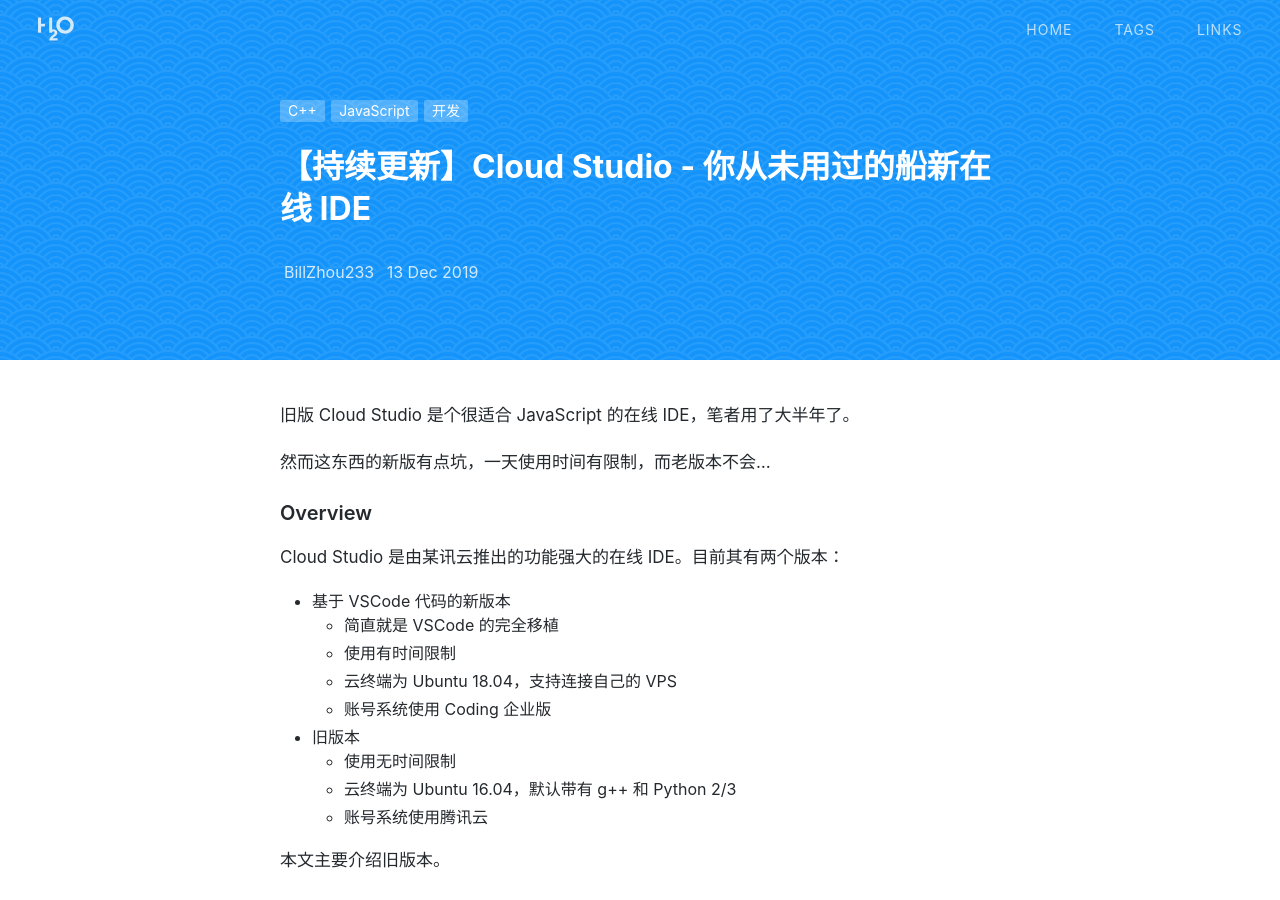
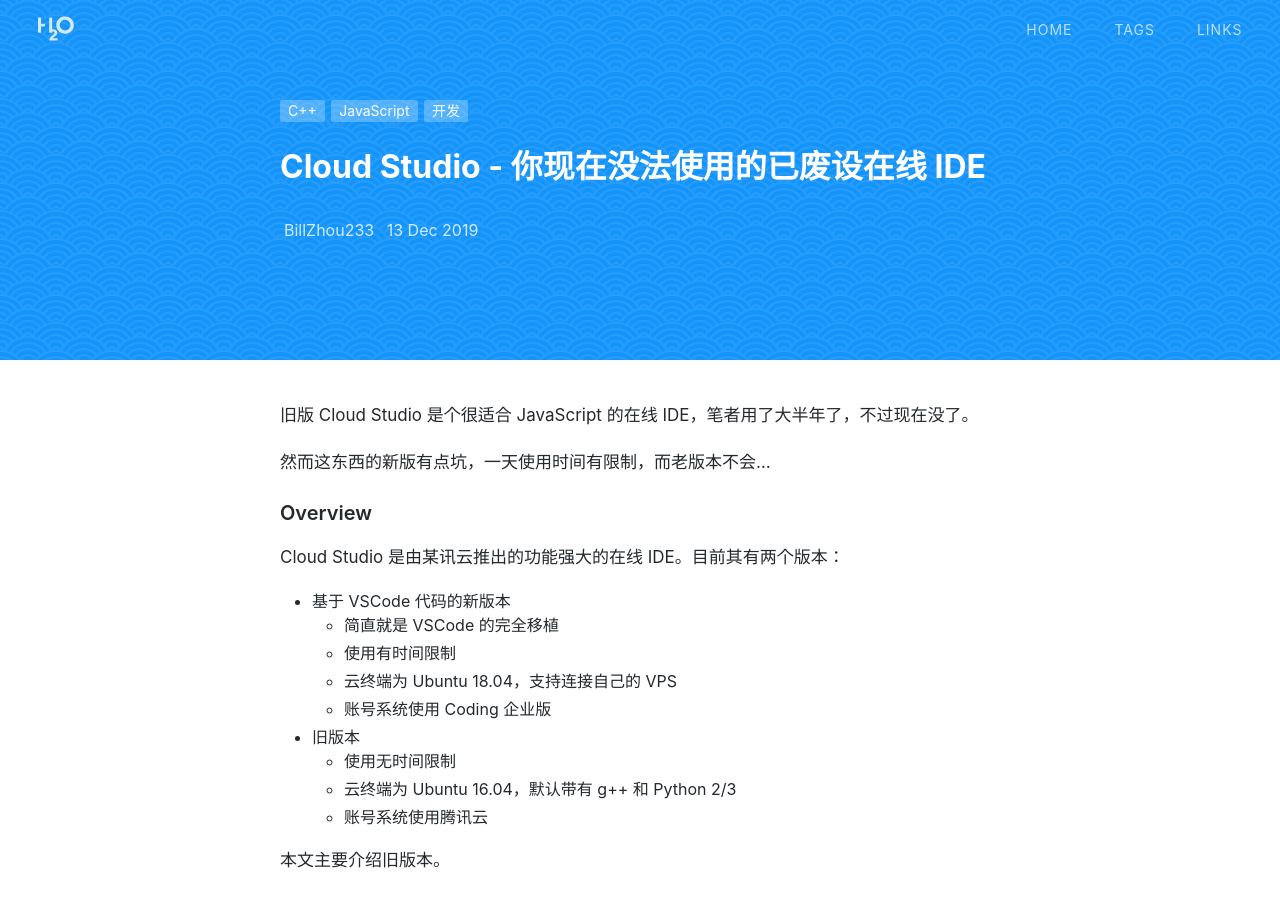
Before and after one commit to BillZhou233/WebpageTest, a Jekyll site: the page built from _posts/2019-12-13-cloudstudio-intro.md, in a window 1280 px wide and 900 px high. Built offline with Jekyll 4.4.1, drawn with Linux system fonts in a browser that asks for light colours; nearby versions of some CDN libraries; comment, search, counter and statistics services are not loaded; a style sheet for code colours, icons or effects is not loaded.

Commit message:
Update 2019-12-13-cloudstudio-intro.md

```diff
--- a/_posts/2019-12-13-cloudstudio-intro.md
+++ b/_posts/2019-12-13-cloudstudio-intro.md
@@ -1,12 +1,12 @@
 ---
 layout: post
-title: 【持续更新】Cloud Studio - 你从未用过的船新在线 IDE
+title: Cloud Studio - 你现在没法使用的已废设在线 IDE
 date: 2019-12-13
 tags: ['C++', 'JavaScript', '开发']
 categories: main
 ---
 
-旧版 Cloud Studio 是个很适合 JavaScript 的在线 IDE，笔者用了大半年了。
+旧版 Cloud Studio 是个很适合 JavaScript 的在线 IDE，笔者用了大半年了，不过现在没了。
 
 然而这东西的新版有点坑，一天使用时间有限制，而老版本不会...
 
```
